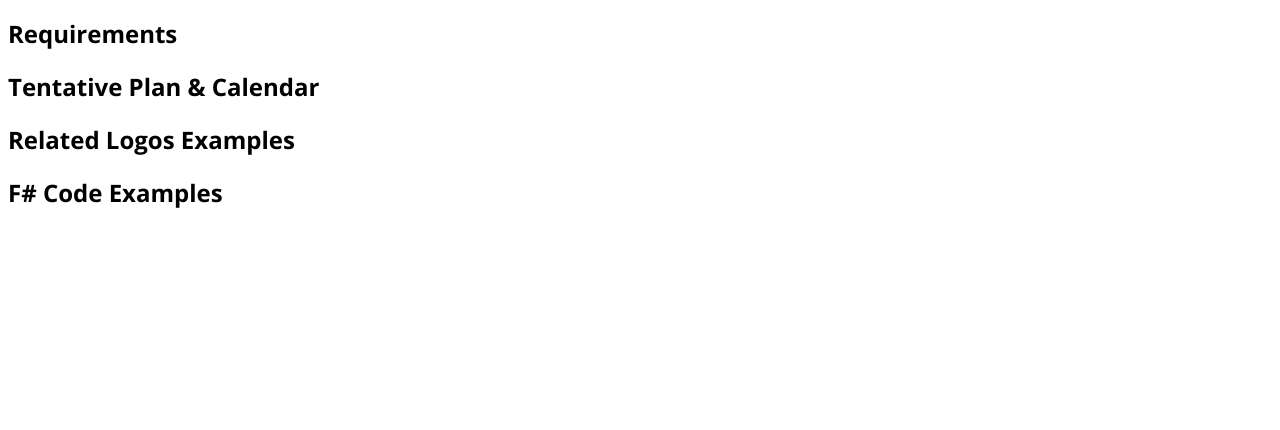
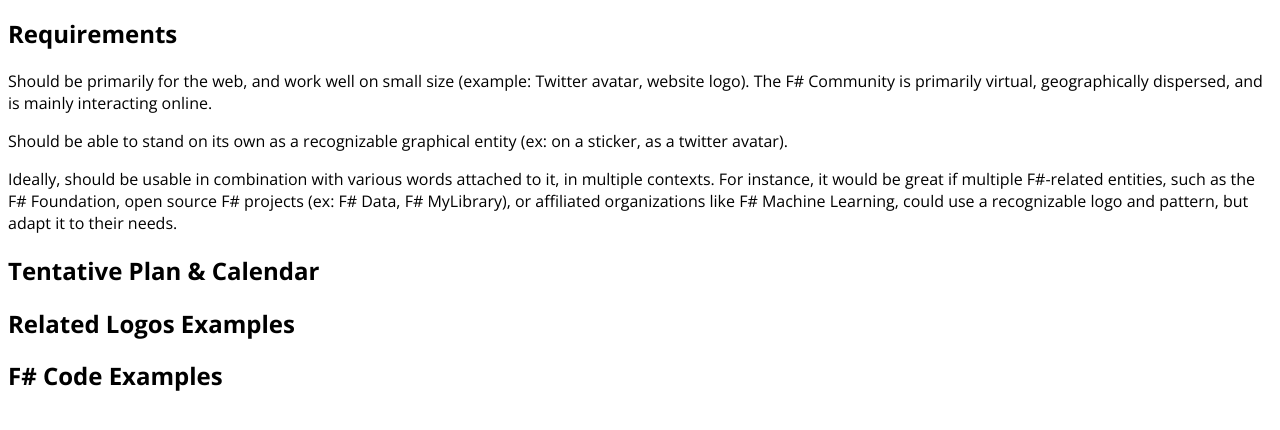
Before and after one commit to mathias-brandewinder/fs-logo, a plain HTML site: page index.html in a window 1280 px wide. Shown: the part 122-552 px from the top of the page. Drawn offline with nearby package versions, Linux system fonts and the light colour scheme.

Commit message:
Update index.html
Added some requirements

```diff
--- a/index.html
+++ b/index.html
@@ -12,11 +12,24 @@
     <h1>Operation "Get a Snazzy F# Logo"</h1>
 
     <h2>Objective</h2>
+
     <p></p>
 
     <h2>Requirements</h2>
 
+    <p>Should be primarily for the web, and work well on small size (example: Twitter avatar, website logo).
+    The F# Community is primarily virtual, geographically dispersed, and is mainly interacting online.</p>
+
+    <p>Should be able to stand on its own as a recognizable graphical entity (ex: on a sticker, as a twitter avatar).</p>
+
+    <p>Ideally, should be usable in combination with various words attached to it, in multiple contexts.
+    For instance, it would be great if multiple F#-related entities, such as the F# Foundation,
+    open source F# projects (ex: F# Data, F# MyLibrary), or affiliated organizations like F# Machine Learning,
+    could use a recognizable logo and pattern, but adapt it to their needs.</p>
+
     <h2>Tentative Plan & Calendar</h2>
+
+    <p></p>
 
     <h2>Related Logos Examples</h2>
 
```
